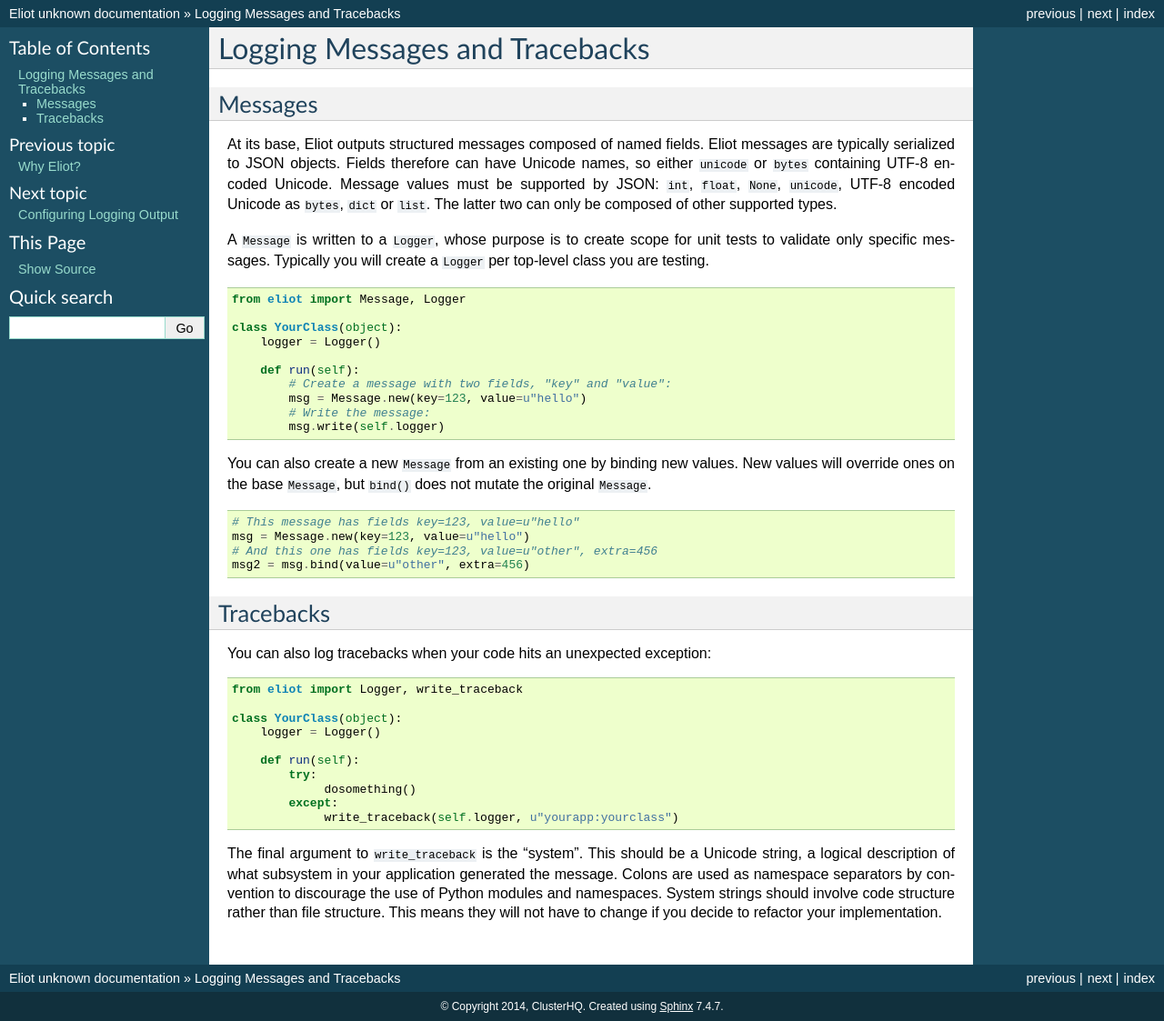
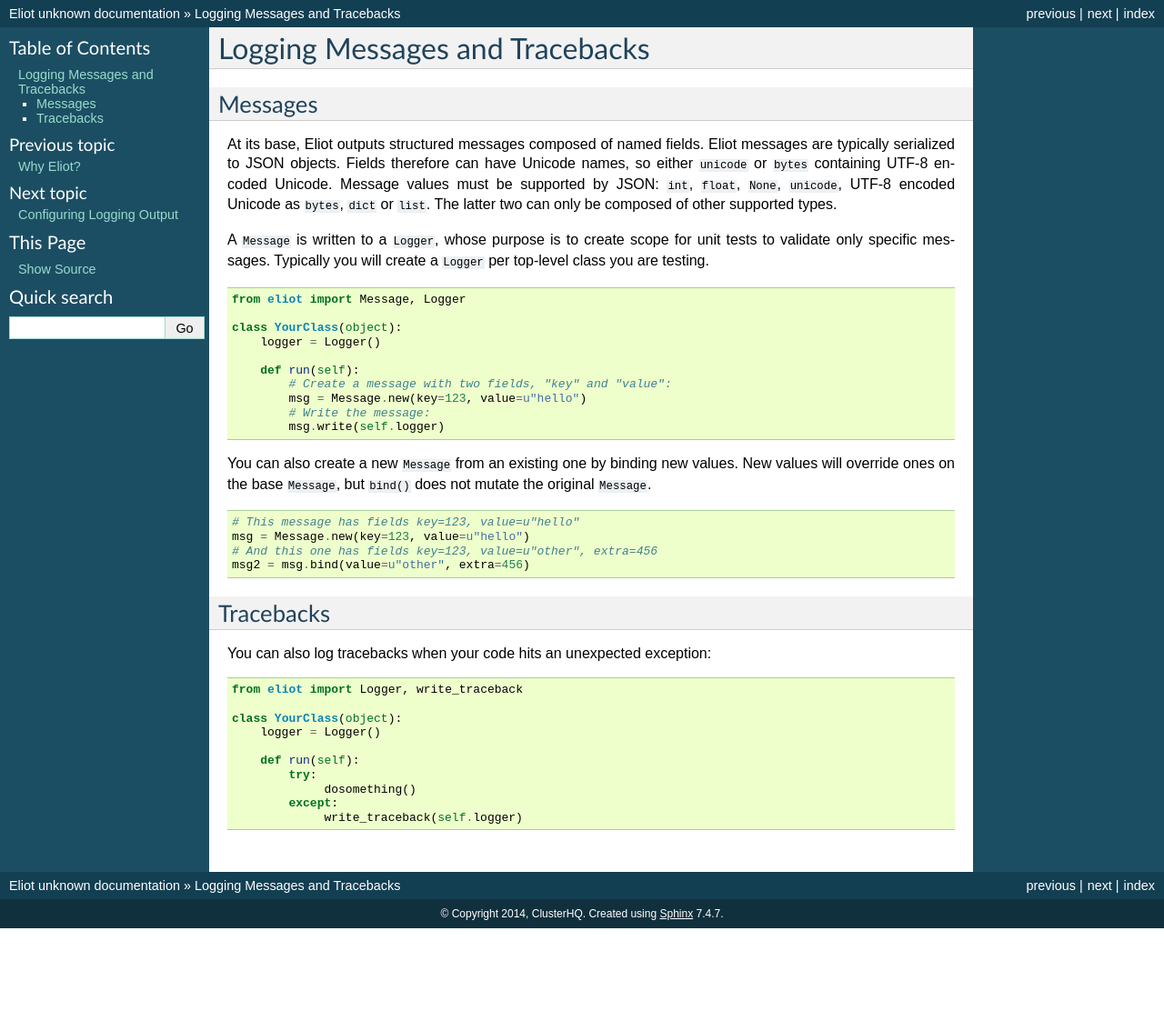
Before and after one commit to itamarst/eliot, a Sphinx documentation site: the page built from docs/source/messages.rst, in a window 1280 px wide. Shown: the whole page at 91% size. Built offline with Sphinx 7.4.7, drawn with Linux system fonts in a browser that asks for light colours; after the commit the page ends 1021 px from its top, so only the background shows below that.

Commit message:
Rip out ``system`` argument to traceback functions in backwards compatible way.

```diff
--- a/docs/source/messages.rst
+++ b/docs/source/messages.rst
@@ -53,10 +53,4 @@
             try:
                  dosomething()
             except:
-                 write_traceback(self.logger, u"yourapp:yourclass")
-
-The final argument to ``write_traceback`` is the "system".
-This should be a Unicode string, a logical description of what subsystem in your application generated the message.
-Colons are used as namespace separators by convention to discourage the use of Python modules and namespaces.
-System strings should involve code structure rather than file structure.
-This means they will not have to change if you decide to refactor your implementation.
+                 write_traceback(self.logger)
--- a/docs/source/news.rst
+++ b/docs/source/news.rst
@@ -4,8 +4,10 @@
 0.7.0
 ^^^^^
 
- * Support positional ``Field``-instance arguments to ``fields()`` to make combining existing field types and simple fields more convenient. Contributed by Jonathan Jacobs.
-
+* Support positional ``Field``-instance arguments to ``fields()`` to make combining existing field types and simple fields more convenient.
+  Contributed by Jonathan Jacobs.
+* ``write_traceback`` and ``writeFailure`` no longer require a ``system`` argument, as the combination of traceback and action context should suffice to discover the origin of the problem.
+  This is a minor change to output format as the field is also omitted from the resulting ``eliot:traceback`` messages.
 
 0.6.0
 ^^^^^
--- a/docs/source/twisted.rst
+++ b/docs/source/twisted.rst
@@ -44,7 +44,7 @@
 
         def run(self):
             d = dosomething()
-            d.addErrback(writeFailure, self.logger, u"yourapp:yourclass")
+            d.addErrback(writeFailure, self.logger)
 
 
 Actions and Deferreds
```
Also changed, not shown: 6 other files.
